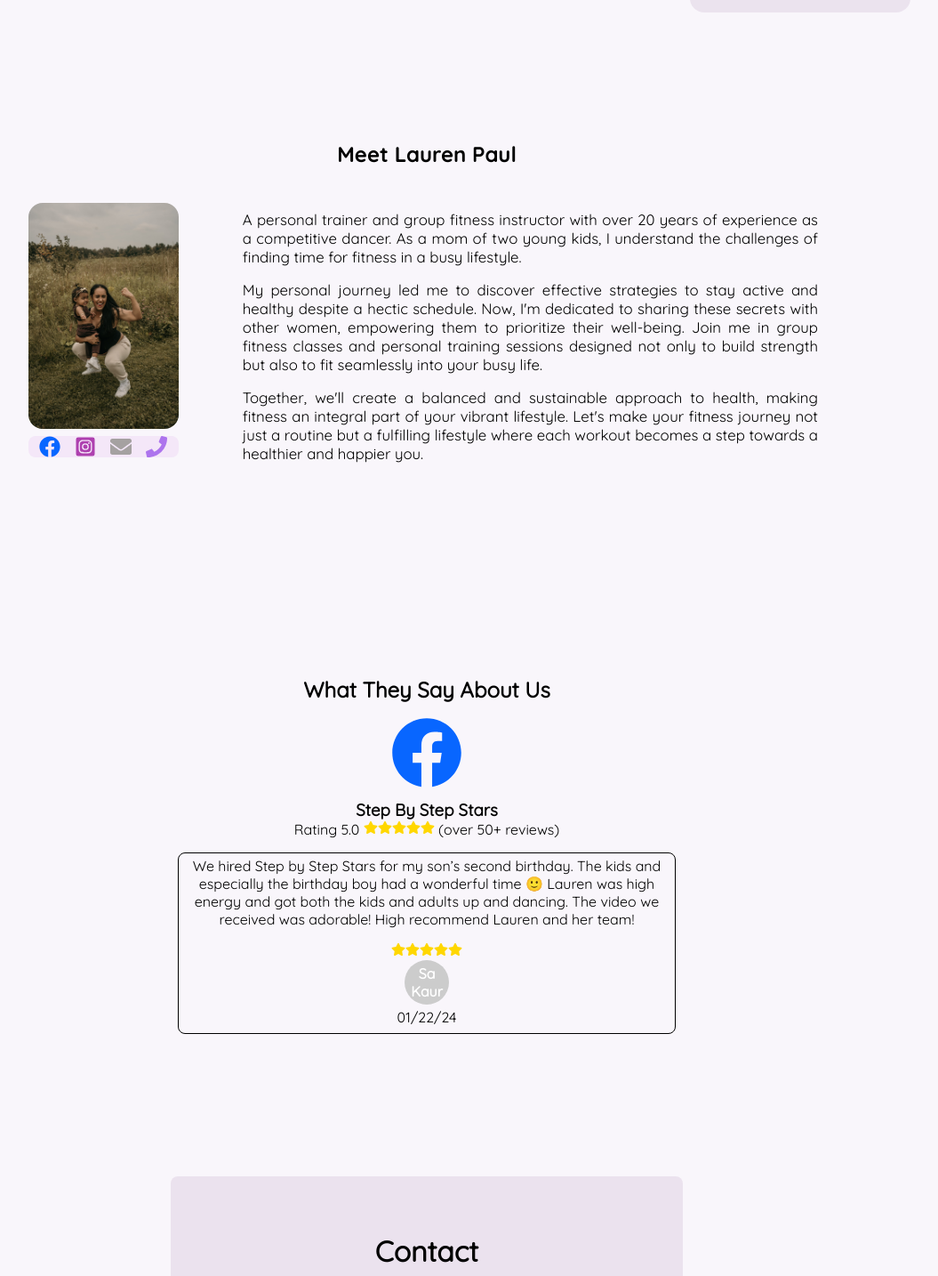
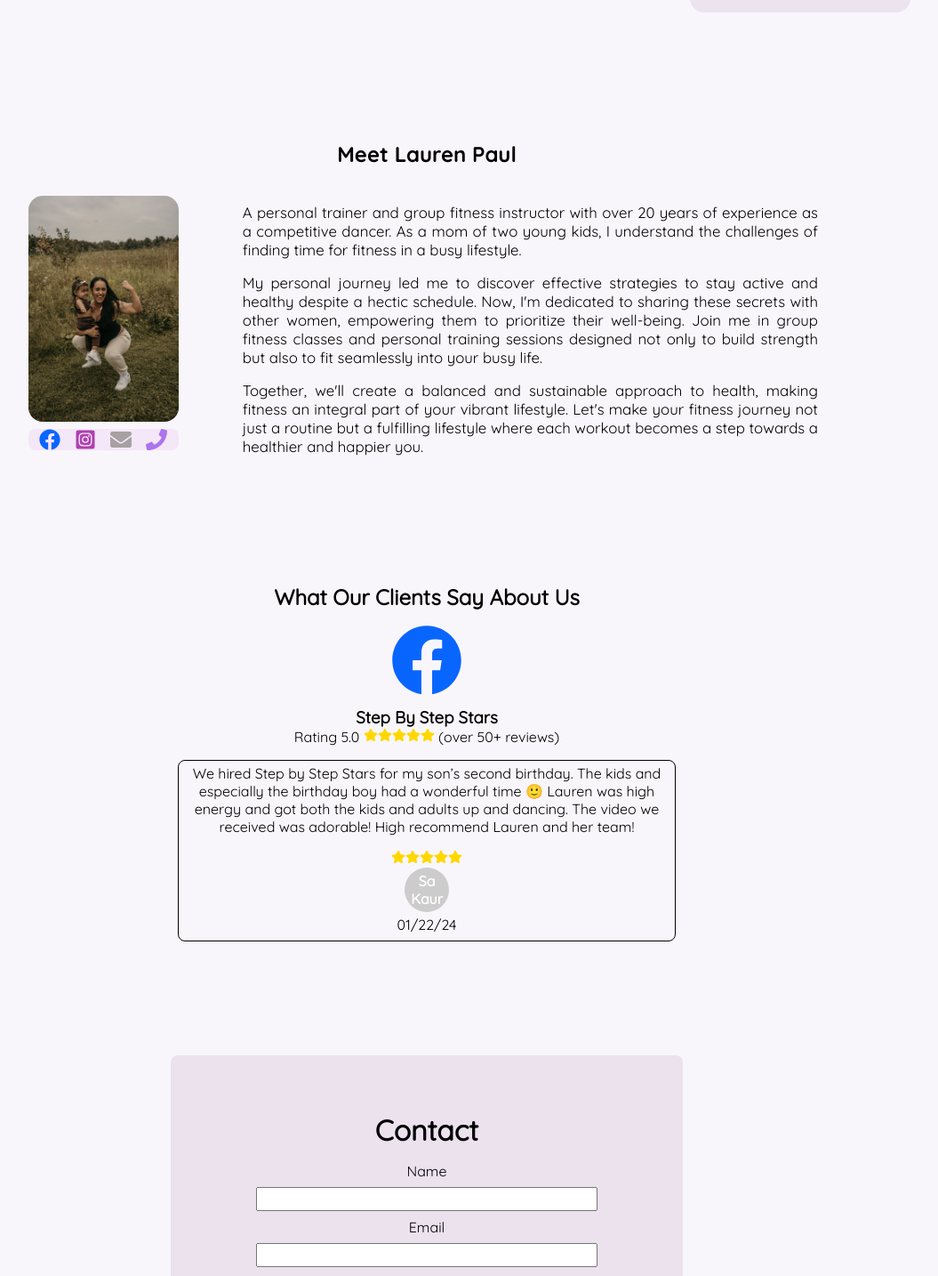
Before and after one commit to ralphdaryn/stepbystepstars, a React (Create React App) app: page / in a window 1280 px wide. Shown: the part 1327-2761 px from the top of the page at 89% size, without its empty margins (160-1215 px from the left). Built offline with nearby package versions, Linux system fonts and the light colour scheme.

Commit message:
style about and reviews title for desktop view

```diff
--- a/src/components/About/About.scss
+++ b/src/components/About/About.scss
@@ -17,7 +17,7 @@
       padding: 1.5rem 1.5rem 5rem;
     }
     @include desktop {
-      padding: 1.5rem 8rem 5rem;
+      padding: 1rem 8rem 1rem;
       gap: 4rem;
     }
   }
--- a/src/components/Reviews/Reviews.js
+++ b/src/components/Reviews/Reviews.js
@@ -4,7 +4,7 @@ import { FaFacebook, FaStar } from "react-icons/fa";
 const Reviews = () => {
   return (
     <div className="reviews">
-      <h2 className="reviews__title">What They Say About Us</h2>
+      <h2 className="reviews__title">What Our Clients Say About Us</h2>
       <FaFacebook className="reviews__facebook" />
       <h3 className="reviews__subtitle">Step By Step Stars</h3>
       <p className="reviews__text">
--- a/src/components/Reviews/Reviews.scss
+++ b/src/components/Reviews/Reviews.scss
@@ -7,7 +7,7 @@
     padding: 2rem;
   }
   @include desktop {
-    padding: 6rem 4rem;
+    padding: 4rem;
   }
   &__title {
     padding: 0.5rem;
```
